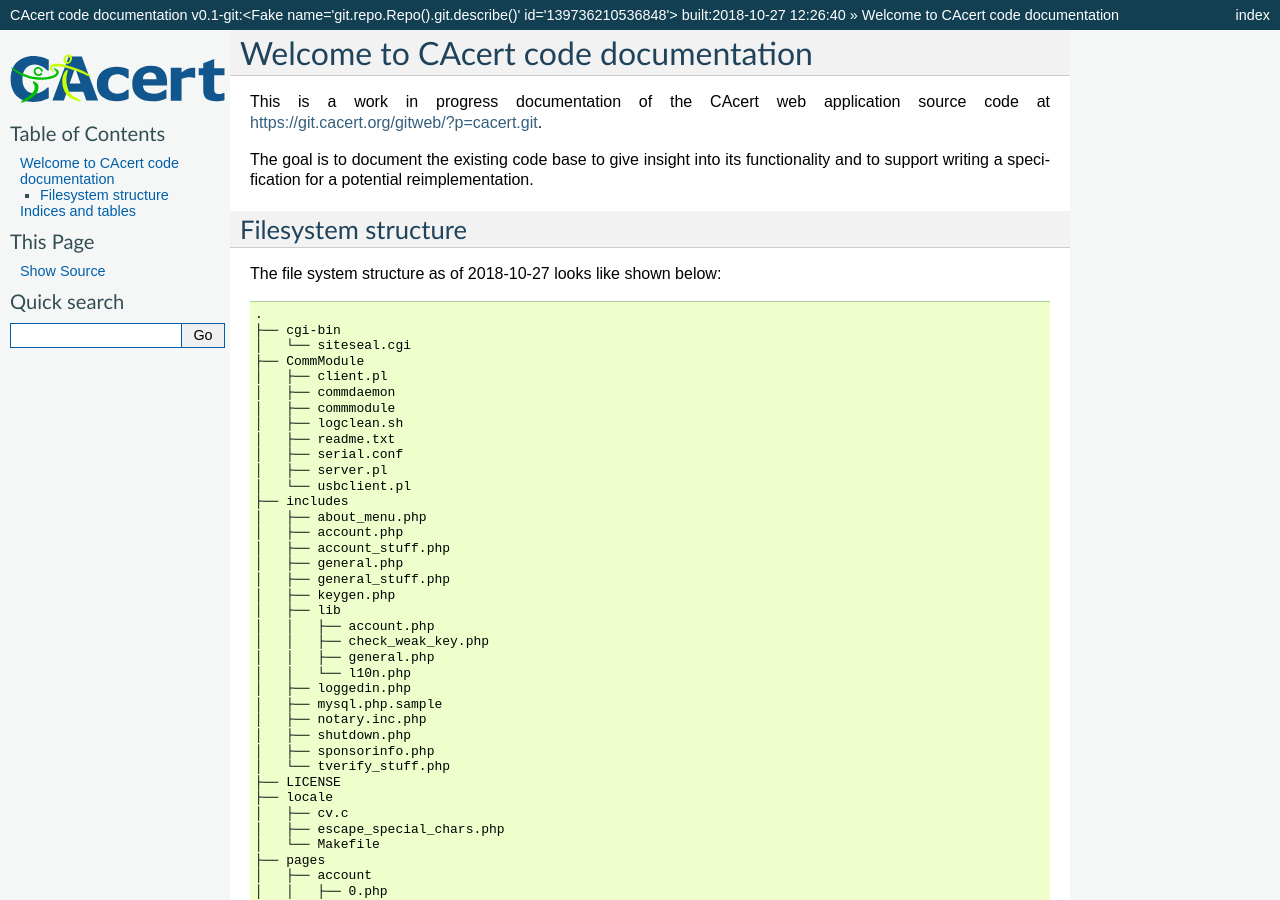
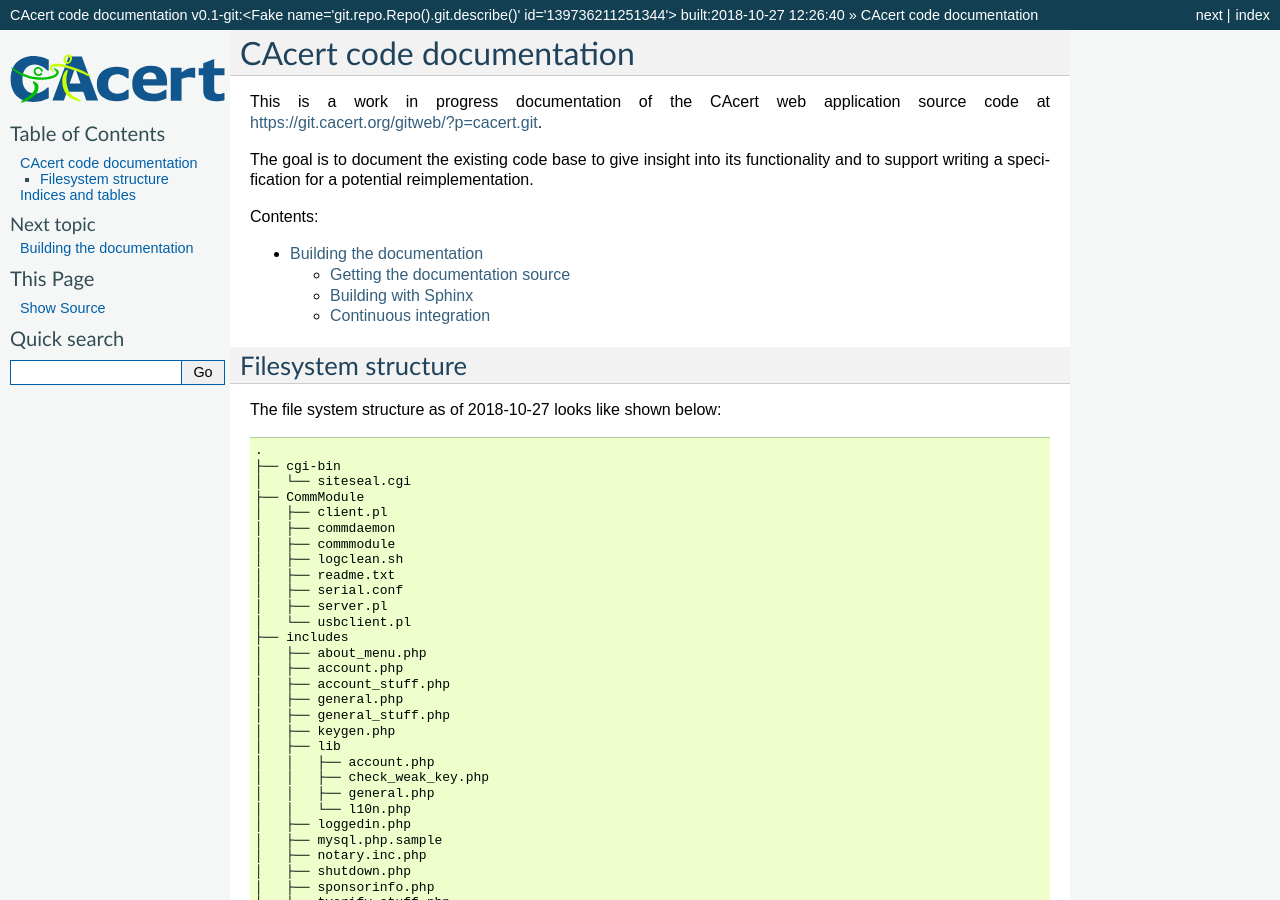
Before and after one commit to CAcertOrg/cacert-codedocs, a Sphinx documentation site: the page built from source/index.rst, in a window 1280 px wide and 900 px high. Built offline with Sphinx 7.4.7, drawn with Linux system fonts in a browser that asks for light colours; some of the changed lines change nothing that is shown; some of the changed text lies outside the part shown.

Commit message:
Add build documentation for this project
- Add intersphinx configuration for infradocs
- Ensure availability of CAcert root certificates
- add building.rst that describes how to get and build the documentation
  source code

```diff
--- /dev/null
+++ b/source/building.rst
@@ -0,0 +1,81 @@
+==========================
+Building the documentation
+==========================
+
+This documentation is maintained as a set of ReStructuredText documents and
+uses `Sphinx <http://www.sphinx-doc.org/>`_ to build HTML formatted
+representations of the documents.
+
+Getting the documentation source
+--------------------------------
+
+The documentation is available from the git repository cacert-codedocs on
+git.cacert.org. You can browse the `repository
+<http://git.cacert.org/gitweb/?p=cacert-codedocs.git;a=summary>`_ via gitweb.
+
+You can clone the repository anonymously by executing::
+
+   git clone git://git.cacert.org/cacert-codedocs.git
+
+If you want to contribute to the documentation please ask git-admin@cacert.org
+to setup a user in the group git-doc on git.cacert.org for you. You will have
+to provide an SSH public key (either RSA with at least 2048 Bits modulus or an
+ECDSA or ED25519 key with similar strength) with your request.
+
+If you have a user in the git-doc group you can clone the repository by
+executing::
+
+   git clone ssh://<username>@git.cacert.org/var/cache/git/cacert-codedocs.git
+
+.. note:: replace ``<username>`` with your actual username
+
+Building with Sphinx
+--------------------
+
+To build this documentation you need a Python 3 installation. To isolate the
+documentation build from your system Python 3 packages using a virtual
+environment is recommended. Management of the virtual environment can be done
+with pipenv as described below.
+
+Python 3 installation instructions can be found on the `Python website`_.
+
+.. _Python website: https://www.python.org/
+
+.. topic:: Building the documentation on a Debian system
+
+   The following example shows how to build the documentation on a Debian system:
+
+   .. code-block:: bash
+
+      # Install required operating system packages
+      sudo apt-get install python3 python3-pip make
+      # install pipenv
+      python3 -m pip install -U pip pipenv
+      # use pipenv to install require dependencies into a virtual environment
+      pipenv install
+      # Build the documentation
+      pipenv run make html
+
+   .. note::
+
+      The above commands should be run from the root directory of a git clone
+      of the cacert-codedocs git repository. The result of the :program:`make`
+      exection will be available in the :file:`build/html/` directory
+      directory.
+
+Continuous integration
+----------------------
+
+If changes are pushed to the cacert-codedocs git repository on git.cacert.org
+a `Jenkins Job <https://jenkins.cacert.org/job/cacert-codedocs/>`_ is
+automatically triggered. If the documentation is built successfully it can be
+viewed in the `docs/_build/html directory of the Job's workspace
+<https://jenkins.cacert.org/job/cacert-codedocs/ws/build/html/>`_. You may
+open `index.html
+<https://jenkins.cacert.org/job/cacert-codedocs/ws/build/html/index.html>`_
+to browse the documentation (there are some JavaScript and SVG glitches due to
+Content-Security-Policy settings).
+
+If the documentation build is successful the result is pushed to a webserver
+document root on :doc:`infradocs:systems/webstatic` and is publicly available at
+https://codedocs.cacert.org/.
--- a/source/conf.py
+++ b/source/conf.py
@@ -14,10 +14,26 @@
 #
 from datetime import datetime
 import os
+import certifi
+import requests
 # import sys
 # sys.path.insert(0, os.path.abspath('.'))
 
 from git import repo
+from docutils import nodes, utils
+
+try:
+    print('Checking connection to infradocs.cacert.org')
+    requests.head('https://infradocs.cacert.org/')
+    print('Connection to infradocs.cacert.org OK')
+except requests.exceptions.SSLError as err:
+    print('SSL Error. Adding CAcert certificates to Certifi store...')
+    cafile = certifi.where()
+    with open(os.path.join(
+            os.path.dirname(__file__), '..', 'cacert.pem'), 'rb') as infile:
+        cacertca = infile.read()
+    with open(cafile, 'ab') as outfile:
+        outfile.write(cacertca)
 
 # -- Project information -----------------------------------------------------
 
@@ -29,10 +45,8 @@
 version = '0.1'
 # The full version, including alpha/beta/rc tags
 release = "{}-git:{} built:{}".format(
-        version,
-        repo.Repo('..').git.describe('--always', '--dirty'),
-        datetime.utcnow().replace(microsecond=0))
-
+    version, repo.Repo('..').git.describe('--always', '--dirty'),
+    datetime.utcnow().replace(microsecond=0))
 
 # -- General configuration ---------------------------------------------------
 
@@ -197,7 +211,7 @@
 # -- Options for intersphinx extension ---------------------------------------
 
 # Example configuration for intersphinx: refer to the Python standard library.
-intersphinx_mapping = {'https://docs.python.org/': None}
+intersphinx_mapping = {'infradocs': ('https://infradocs.cacert.org', None)}
 
 # -- Options for todo extension ----------------------------------------------
 
--- a/source/index.rst
+++ b/source/index.rst
@@ -3,8 +3,8 @@
    You can adapt this file completely to your liking, but it should at least
    contain the root `toctree` directive.
 
-Welcome to CAcert code documentation
-====================================
+CAcert code documentation
+=========================
 
 This is a work in progress documentation of the CAcert web application source
 code at https://git.cacert.org/gitweb/?p=cacert.git.
@@ -16,6 +16,8 @@
 .. toctree::
    :maxdepth: 2
    :caption: Contents:
+
+   building
 
 Filesystem structure
 --------------------
```
Also changed, not shown: 5 other files.
